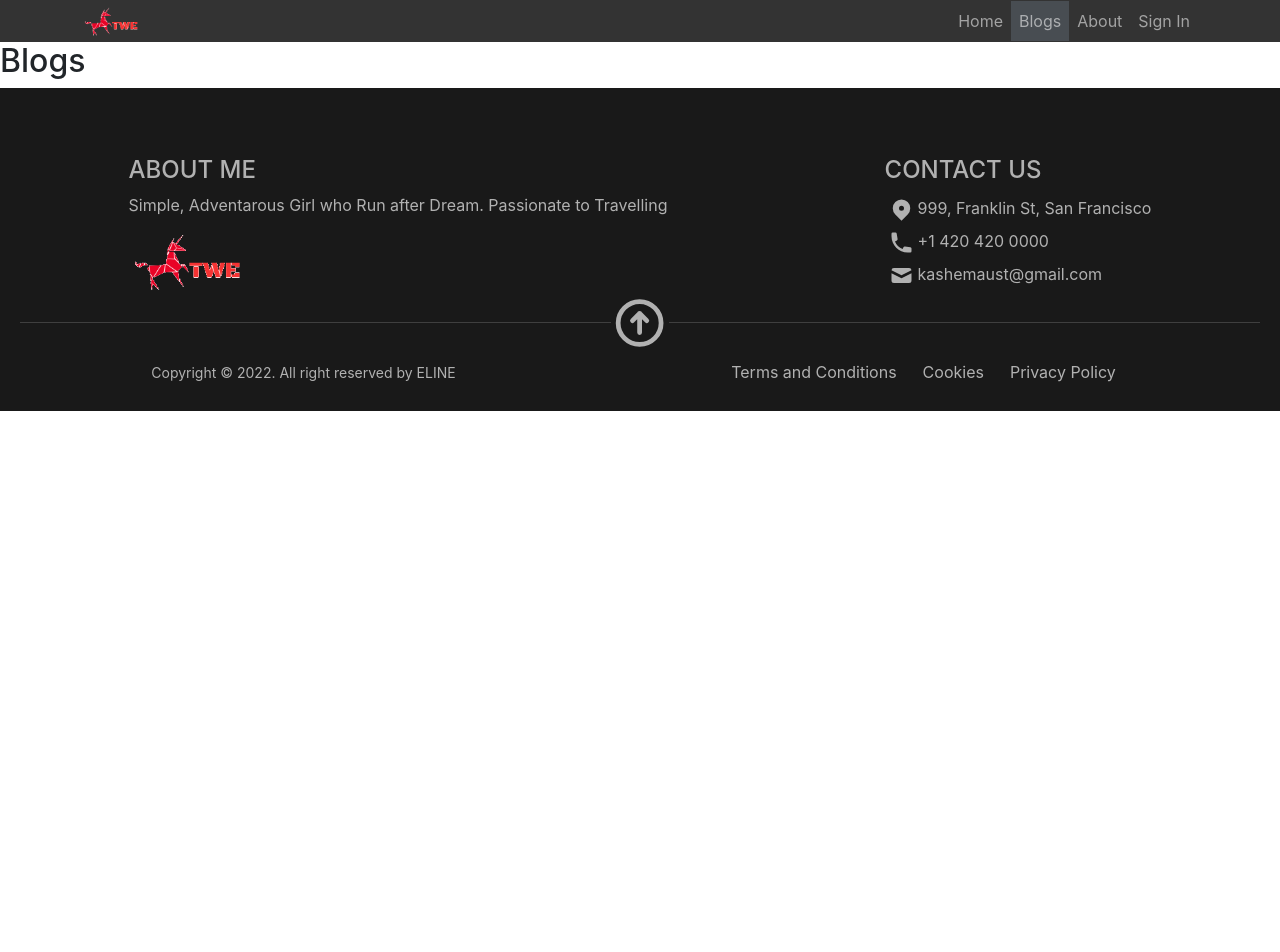
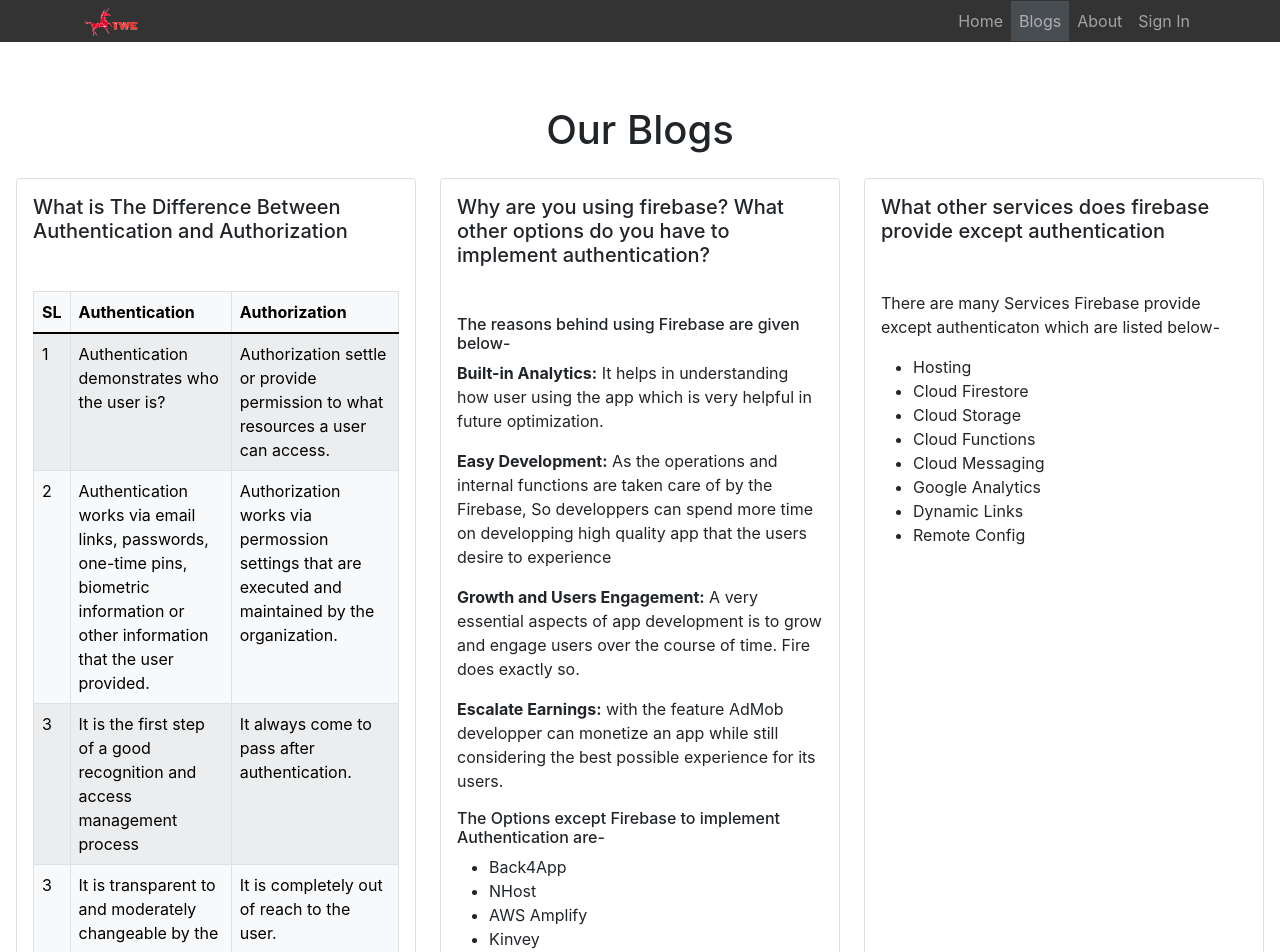
Before and after one commit to engrkashem/travel-guide-elina-client, a React (Create React App) app: page /blogs in a window 1280 px wide. Shown: the top 952 px of the page. Before the commit the page ends 800 px from the top, so only its background shows below. Built offline with nearby package versions, Linux system fonts and the light colour scheme; no server answers.

Commit message:
blogs are updated with answer

```diff
--- a/src/App.js
+++ b/src/App.js
@@ -1,7 +1,7 @@
 import './App.css';
 import { Route, Routes } from 'react-router-dom';
 import Home from './Pages/Home/Home/Home';
-import Blogs from './Pages/Blogs/Blogs';
+import Blogs from './Pages/Blogs/Blogs/Blogs';
 import About from './Pages/About/About/About';
 import SignIn from './Pages/Authentications/SignIn/SignIn';
 import NotFound from './Pages/Shared/NotFound/NotFound';
--- /dev/null
+++ b/src/Pages/Blogs/Blog1.js/Blog1.js
@@ -0,0 +1,45 @@
+import React from 'react';
+import { Table } from 'react-bootstrap';
+
+const Blog1 = () => {
+    return (
+        <Table striped bordered hover variant="light">
+            <thead>
+                <tr>
+                    <th>SL </th>
+                    <th>Authentication</th>
+                    <th>Authorization</th>
+                </tr>
+            </thead>
+            <tbody>
+                <tr>
+                    <td>1</td>
+                    <td>Authentication demonstrates who the user is?</td>
+                    <td>Authorization settle or provide permission to what resources a user can access.</td>
+                </tr>
+                <tr>
+                    <td>2</td>
+                    <td>Authentication works via email links, passwords, one-time pins, biometric information or other information that the user provided.</td>
+                    <td>Authorization works via permossion settings that are executed and maintained by the organization.</td>
+                </tr>
+                <tr>
+                    <td>3</td>
+                    <td >It is the first step of a good recognition and access management process</td>
+                    <td>It always come to pass after authentication.</td>
+                </tr>
+                <tr>
+                    <td>3</td>
+                    <td >It is transparent to and moderately changeable by the user.</td>
+                    <td>It is completely out of reach to the user.</td>
+                </tr>
+                <tr>
+                    <td>3</td>
+                    <td >Example: By authenticating employee identity, they get permission to an account data access.</td>
+                    <td>Example: Once their level of access is authorized, employees and A/C managers can access various levels of data based on the permissions executed by the organization.</td>
+                </tr>
+            </tbody>
+        </Table>
+    );
+};
+
+export default Blog1;
--- /dev/null
+++ b/src/Pages/Blogs/Blog2/Blog2.js
@@ -0,0 +1,24 @@
+import React from 'react';
+
+const Blog2 = () => {
+    return (
+        <div>
+            <h6>The reasons behind using Firebase are given below-</h6>
+            <p><b>Built-in Analytics:</b> It helps in understanding how user using the app which is very helpful in future optimization. </p>
+            <p><b>Easy Development:</b> As the operations and internal functions are taken care of by the Firebase, So developpers can spend more time on developping high quality app that the users desire to experience </p>
+            <p><b>Growth and Users Engagement:</b> A very essential aspects of app development is to grow and engage users over the course of time. Fire does exactly so.</p>
+            <p><b>Escalate Earnings:</b> with the feature AdMob developper can monetize an app while still considering the best possible experience for its users.</p>
+            <h6>The Options except Firebase to implement Authentication are-</h6>
+            <ul>
+                <li>Back4App</li>
+                <li>NHost</li>
+                <li>AWS Amplify</li>
+                <li>Kinvey</li>
+                <li>Kuzzle</li>
+                <li>Kumulos</li>
+            </ul>
+        </div>
+    );
+};
+
+export default Blog2;
--- /dev/null
+++ b/src/Pages/Blogs/Blog3/Blog3.js
@@ -0,0 +1,21 @@
+import React from 'react';
+
+const Blog3 = () => {
+    return (
+        <div>
+            <p>There are many Services Firebase provide except authenticaton which are listed below-</p>
+            <ul>
+                <li>Hosting</li>
+                <li>Cloud Firestore</li>
+                <li>Cloud Storage</li>
+                <li>Cloud Functions</li>
+                <li>Cloud Messaging</li>
+                <li>Google Analytics</li>
+                <li>Dynamic Links</li>
+                <li>Remote Config</li>
+            </ul>
+        </div>
+    );
+};
+
+export default Blog3;
--- a/src/Pages/Blogs/Blogs.js
+++ /dev/null
@@ -1,11 +0,0 @@
-import React from 'react';
-
-const Blogs = () => {
-    return (
-        <div>
-            <h2>Blogs</h2>
-        </div>
-    );
-};
-
-export default Blogs;
--- /dev/null
+++ b/src/Pages/Blogs/Blogs/Blogs.js
@@ -0,0 +1,41 @@
+import React from 'react';
+import Blog1 from '../Blog1.js/Blog1';
+import Blog2 from '../Blog2/Blog2';
+import Blog3 from '../Blog3/Blog3';
+
+const Blogs = () => {
+    return (
+        <div className='p-3 mt-5 '>
+            <h1 className='text-center mb-4'>Our Blogs</h1>
+            <div className="row row-cols-1 row-cols-md-2 row-cols-lg-3 g-4">
+                <div className="col">
+                    <div className="card h-100">
+                        <div className="card-body">
+                            <h5 className="card-title mb-5">What is The Difference Between Authentication and Authorization</h5>
+                            <Blog1 className="card-text"></Blog1>
+
+                        </div>
+                    </div>
+                </div>
+                <div className="col">
+                    <div className="card h-100">
+                        <div className="card-body">
+                            <h5 className="card-title mb-5">Why are you using firebase? What other options do you have to implement authentication?</h5>
+                            <Blog2 className="card-text"></Blog2>
+                        </div>
+                    </div>
+                </div>
+                <div className="col">
+                    <div className="card h-100">
+                        <div className="card-body">
+                            <h5 className="card-title mb-5">What other services does firebase provide except authentication</h5>
+                            <Blog3 className="card-text"></Blog3>
+                        </div>
+                    </div>
+                </div>
+            </div>
+        </div>
+    );
+};
+
+export default Blogs;
```
Also changed, not shown: firebase.json (added), 1 other file (tests, documents, lock files or other folders).
